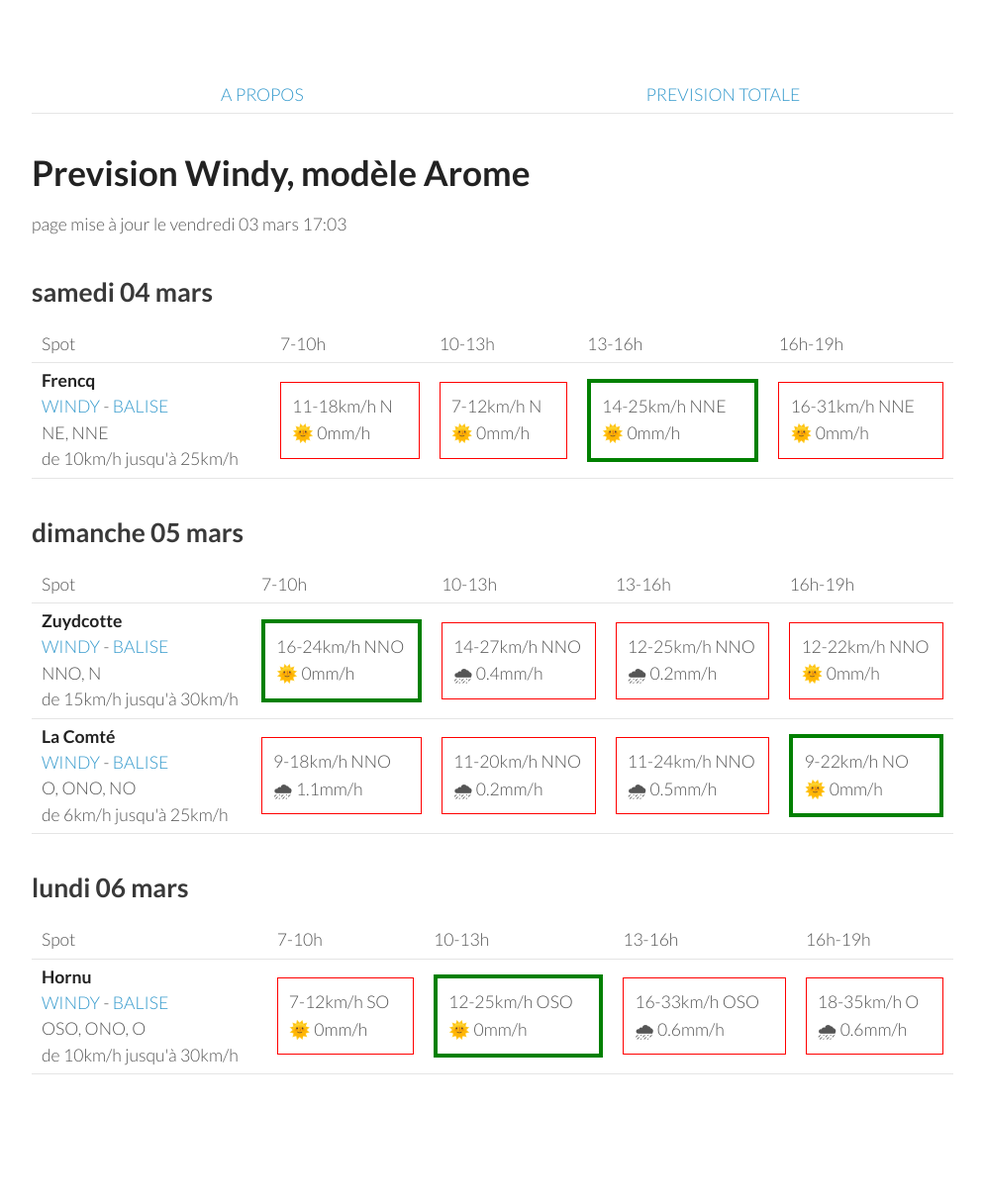
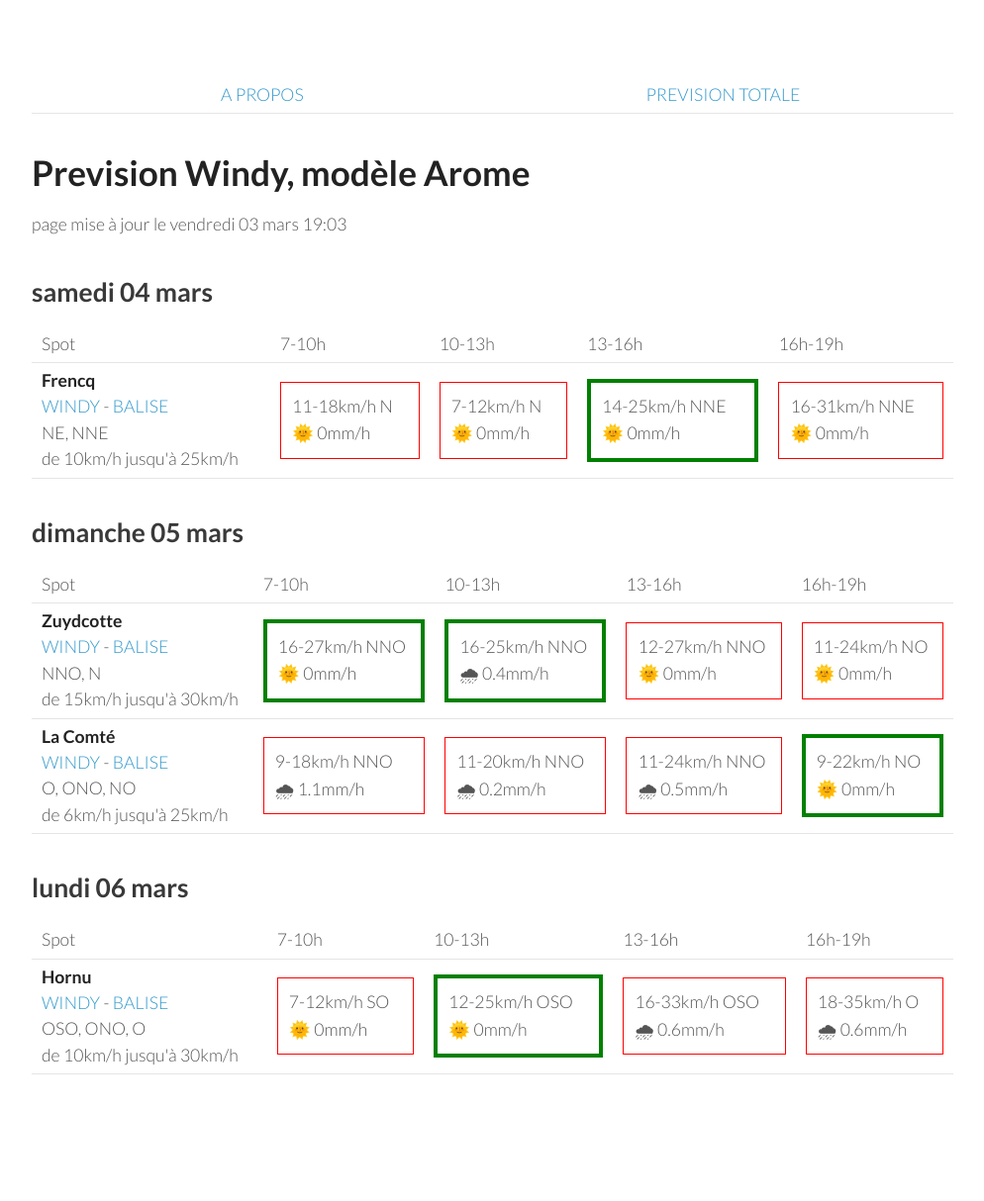
Before and after one commit to parapente-dans-le-nord/parapente-dans-le-nord.github.io, a Jekyll site: the page built from index.markdown, in a window 1280 px wide. Shown: the whole page at 99% size, without its empty margins (26-1020 px from the left). Built offline with Jekyll 4.4.1, drawn with Linux system fonts in a browser that asks for light colours.

Commit message:
update index.markdown

```diff
--- a/index.markdown
+++ b/index.markdown
@@ -7,7 +7,7 @@ title:  "Ou ça vole"
 {: .links}
 
 # Prevision Windy, modèle Arome
-page mise à jour le vendredi 03 mars 17:03
+page mise à jour le vendredi 03 mars 19:03
 
 
 
@@ -52,10 +52,10 @@ page mise à jour le vendredi 03 mars 17:03
 <tr>
         <td><strong>Zuydcotte</strong>  <br><a href="https://windy.com/51.064/2.491?50.669,2.488,8,m:e4hagfk">WINDY</a> - <span class=""><a href="https://www.allosurf.net/meteo/live/dunkerque-station-meteo-lfak-8329.html">BALISE</a> </span><br> <span class="vent-favorable">NNO, N</span><br><span class="force-vent">de 15km/h jusqu'à 30km/h</span> </td>
 
-            <td><div class="flyable"><p>16-24km/h NNO</p><p>🌞 0mm/h</p></div></td>
-            <td><div class="not-flyable"><p>14-27km/h NNO</p><p>🌧 0.4mm/h</p></div></td>
-            <td><div class="not-flyable"><p>12-25km/h NNO</p><p>🌧 0.2mm/h</p></div></td>
-            <td><div class="not-flyable"><p>12-22km/h NNO</p><p>🌞 0mm/h</p></div></td>
+            <td><div class="flyable"><p>16-27km/h NNO</p><p>🌞 0mm/h</p></div></td>
+            <td><div class="flyable"><p>16-25km/h NNO</p><p>🌧 0.4mm/h</p></div></td>
+            <td><div class="not-flyable"><p>12-27km/h NNO</p><p>🌞 0mm/h</p></div></td>
+            <td><div class="not-flyable"><p>11-24km/h NO</p><p>🌞 0mm/h</p></div></td>
 
 
     </tr>
```
Also changed, not shown: all.markdown (+25 -26 lines).
